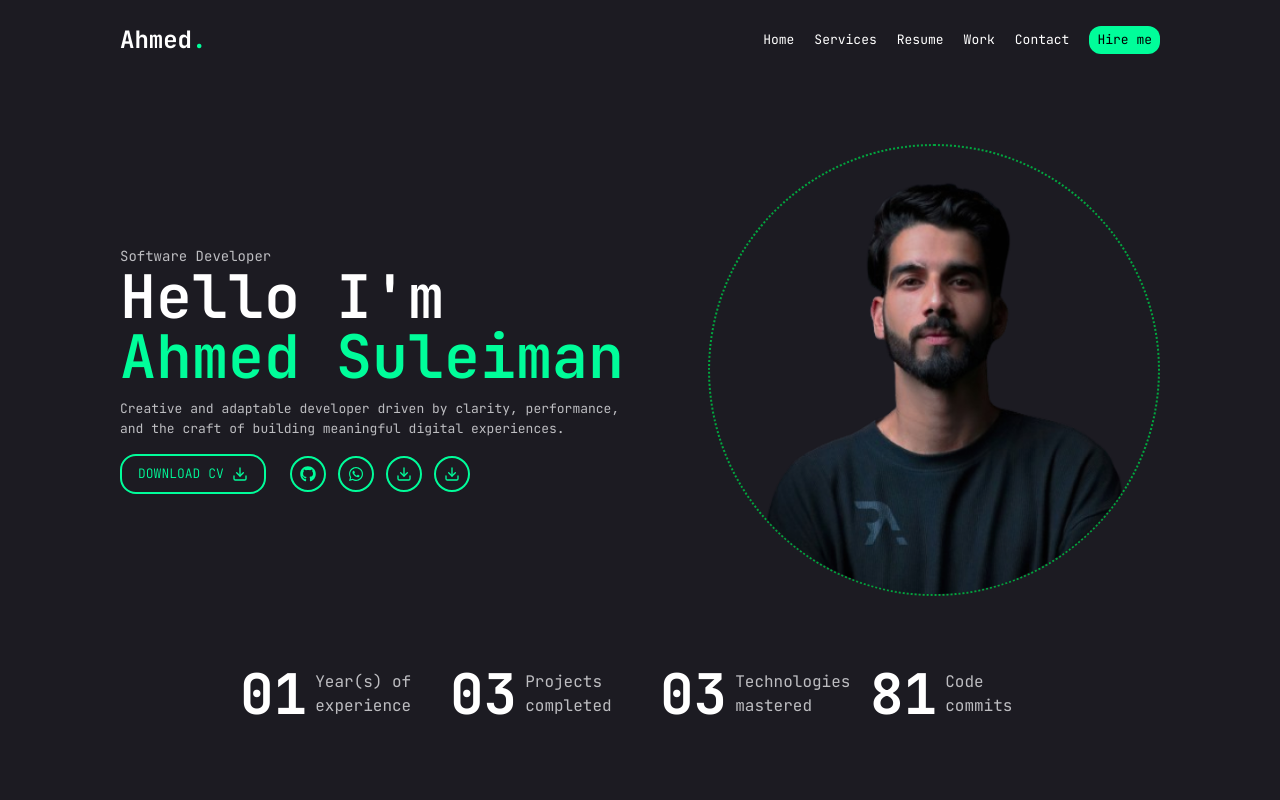
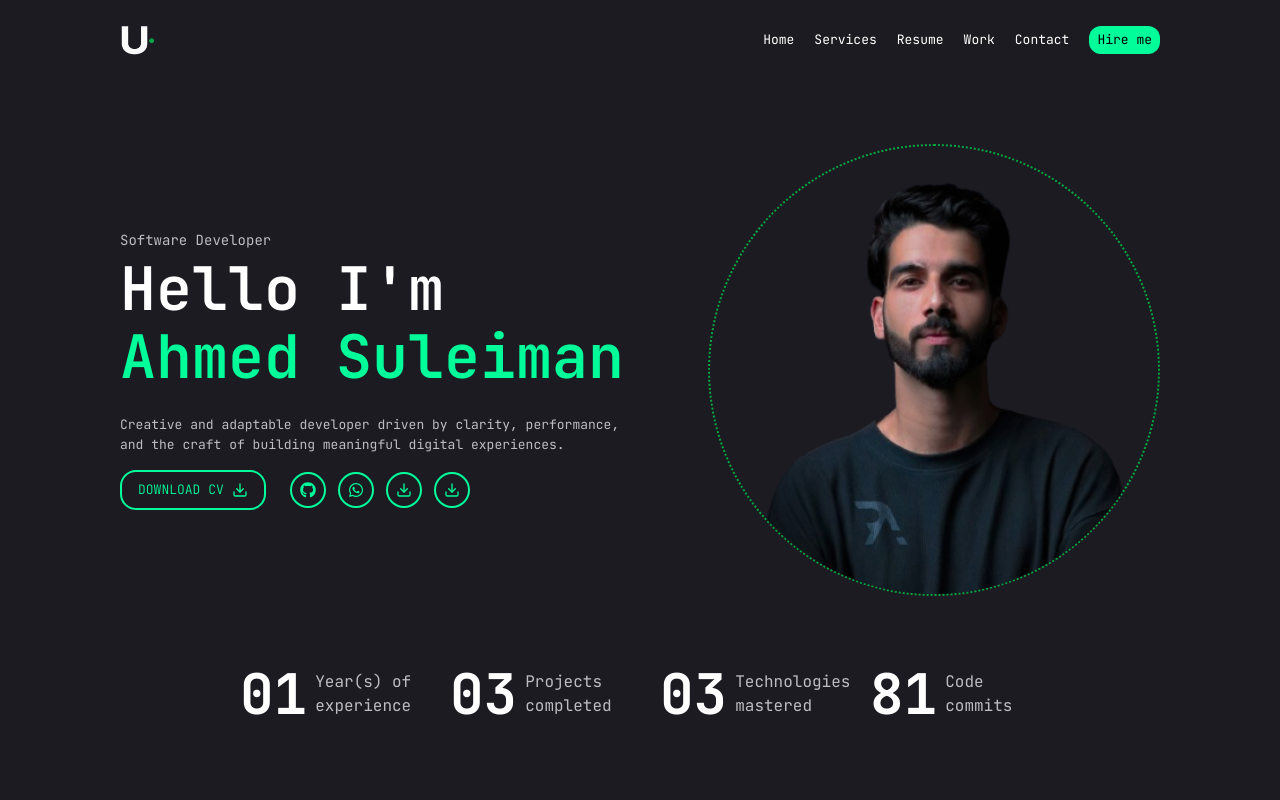
Before and after one commit to untitledDev9/my_portfolio, a React (Vite) app in the folder my-portfolio/: page / in a window 1280 px wide. Shown: the top 800 px of the page. Built offline with nearby package versions, Linux system fonts and the light colour scheme.

Commit message:
added icon and logo

```diff
--- a/my-portfolio/index.html
+++ b/my-portfolio/index.html
@@ -3,7 +3,7 @@
 
 <head>
   <meta charset="UTF-8" />
-  <link rel="icon" type="image/svg+xml" href="/vite.svg" />
+  <link rel="icon" href="./public/untitled-logo.png" />
   <meta name="viewport" content="width=device-width, initial-scale=1.0" />
   <title>Untitled Dev</title>
   <link rel="preconnect" href="https://fonts.googleapis.com">
--- a/my-portfolio/src/component/Hero.jsx
+++ b/my-portfolio/src/component/Hero.jsx
@@ -10,8 +10,8 @@ const Hero = () => {
     max-tablet:flex-col-reverse max-tablet:gap-8 max-tablet:pt-10
     max-mobile:gap-6 max-mobile:pt-4
     '>
-      <div className=' '>
-        <div className=' mb-3 max-tablet:text-center'>
+      <div className=' flex flex-col gap-4'>
+        <div className=' mb-3 max-tablet:text-center flex flex-col gap-2'>
           <h4 className=' text-[#BDBDC1] text-[14px]
           max-tablet:text-[19px]
           max-mobile:text-[17px]
--- a/my-portfolio/src/component/Navbar.jsx
+++ b/my-portfolio/src/component/Navbar.jsx
@@ -1,6 +1,7 @@
 import React, { useEffect, useState } from 'react'
 import { CgMenuMotion } from "react-icons/cg";
 import { AiOutlineClose } from "react-icons/ai";
+import logo from '../../public/untitled-logo.png'
 
 const Navbar = () => {
   const [menu, setMenu] = useState(false)
@@ -19,8 +20,8 @@ const Navbar = () => {
   return (
     <div className='max-mobile:px-2'>
     <main className='width flex justify-between items-center h-20 '>
-      <div>
-        <h1 className=' font-bold text-2xl text-white cursor-pointer'>Ahmed<span className=' text-[#00FD9A]'>.</span></h1>
+      <div className=' flex items-center gap-1 w-[35px]'>
+        <img src={logo} alt="" />
       </div>
       <div className=' text-[13px] flex items-center gap-5 text-white max-mobile:hidden'>
         <p className=' hover:text-[#00FD9A] transition-colors duration-150 ease-in-out cursor-pointer'>Home</p>
--- a/my-portfolio/src/resumeState/About.jsx
+++ b/my-portfolio/src/resumeState/About.jsx
@@ -7,7 +7,7 @@ const About = () => {
         <h2 className='text-white text-[43px] max-Laptop:text-[40px]'>About me</h2>
         <p className=' text-[14px] text-[#BDBDC1] leading-7
         max-Laptop:text-[13px] max-Laptop:leading-5
-        '>Lorem ipsum dolor sit amet consectetur adipisicing elit. Provident, voluptate.</p>
+        '>I make smooth, fast web interfaces and enjoy turning ideas into real things. Always learning, always building..</p>
       </div>
       <div className=' flex gap-14 mt-10 max-Laptop:gap-10 max-mobile:gap-6'>
         <div className='text-[13px] text-[#BDBDC1] flex flex-col gap-5 max-mobile:text-[11px]'>
```
Also changed, not shown: my-portfolio/public/untitled-logo.png (added).
